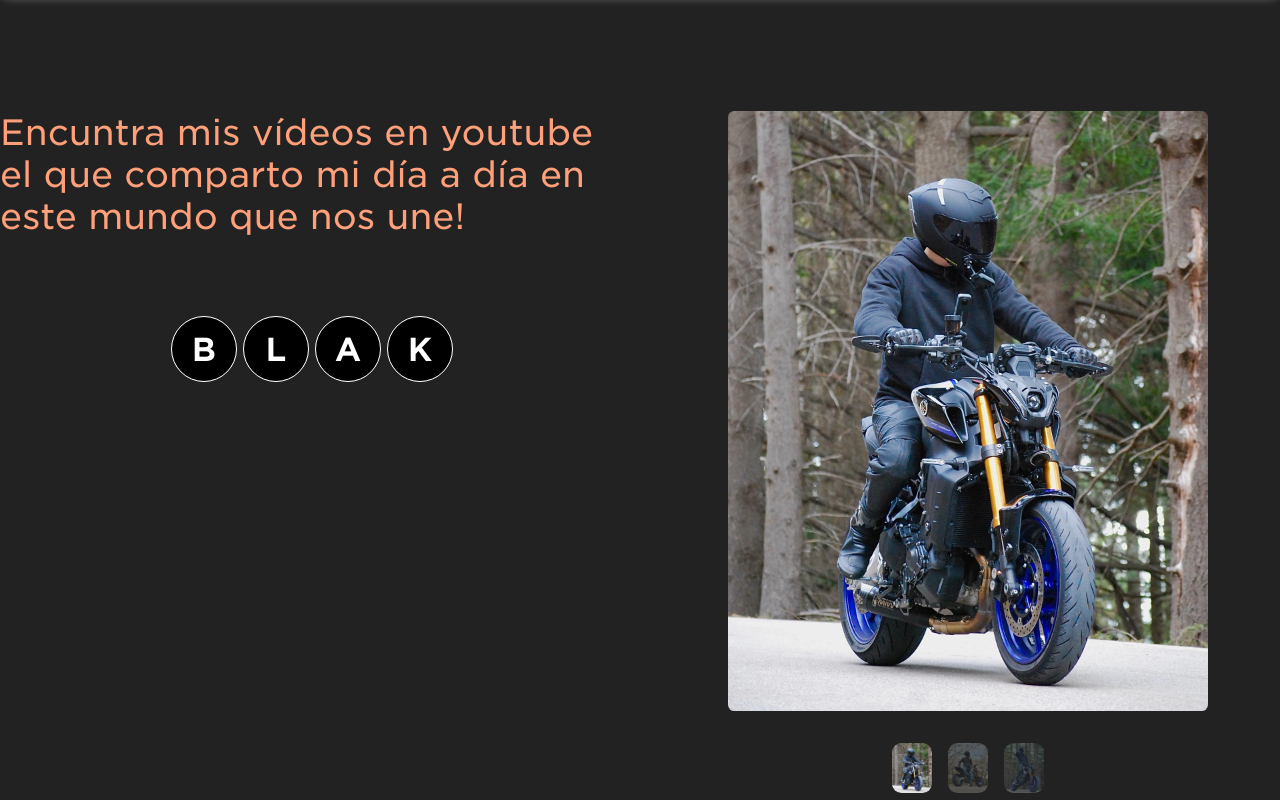
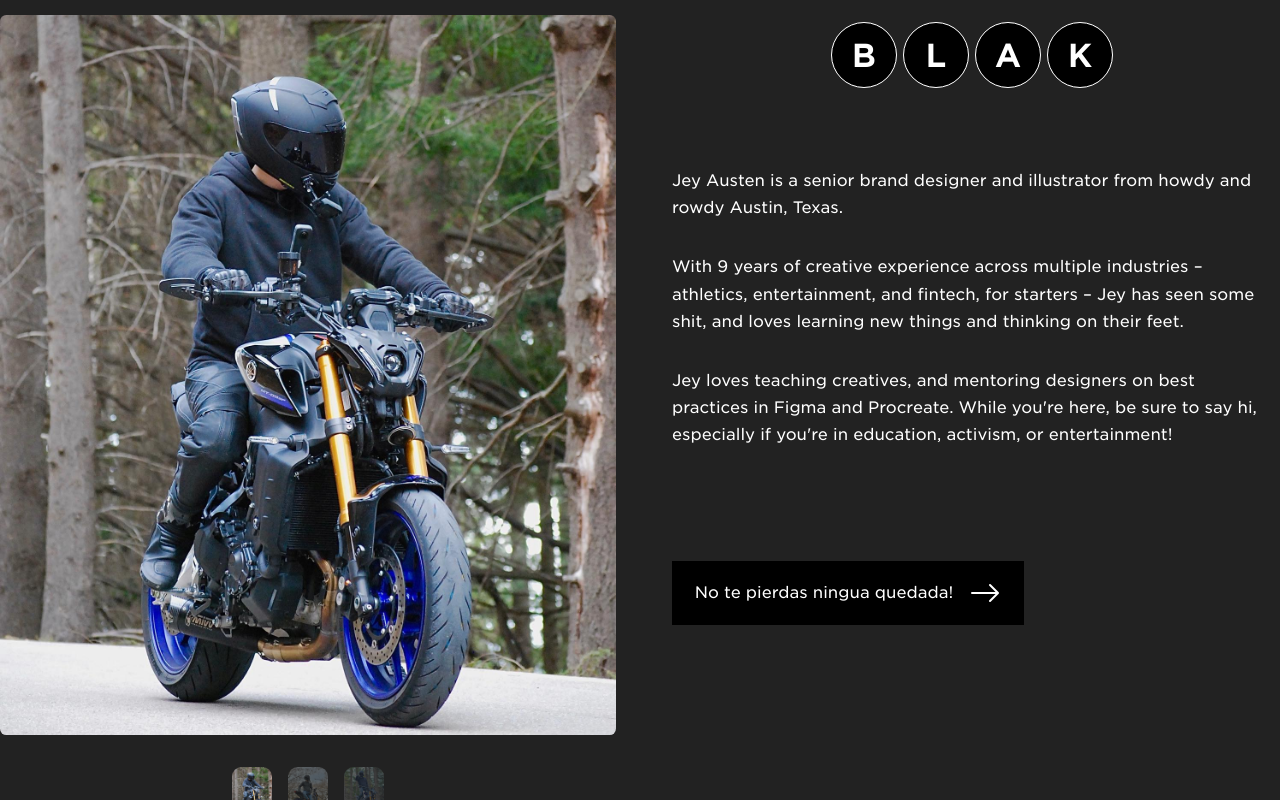
Before and after one commit to JoseIu/soyBlak, a plain HTML site: page index.html in a window 1280 px wide. Shown: the part 74-874 px from the top of the page. Drawn offline with Linux system fonts and the light colour scheme.

Commit message:
changing home desing

```diff
--- a/css/styles.css
+++ b/css/styles.css
@@ -23,11 +23,9 @@ body {
   margin-right: auto;
 }
 .header {
-  border-radius: 0.6em;
+  border-radius: 0 0 0.6em 0.6em;
   padding: 1em;
-  margin-top: 1em;
   margin-bottom: 2em;
-  /* background-color: aquamarine; */
   box-shadow: var(--shadow-sm);
   margin-left: auto;
   margin-right: auto;
@@ -48,34 +46,32 @@ body {
   display: flex;
   gap: 2em;
 }
+.nav__li {
+  transition: 0.4s;
+}
+.nav__li:hover {
+  transform: scale(1.2);
+}
 .social {
   width: 1.3em;
 }
 .home {
-  padding-top: 3em;
   display: grid;
   grid-template-columns: repeat(1, 1fr);
   gap: 3em;
-
   margin-bottom: 4em;
 }
 @media screen and (min-width: 59.375rem) {
   .home {
     display: grid;
     grid-template-columns: repeat(2, 1fr);
-    gap: 2em;
-    padding-top: 5em;
   }
 }
 .home__description {
   display: flex;
   flex-direction: column;
   gap: 5em;
-}
-.home__title,
-.home__subtitle {
-  color: lightsalmon;
-  font-size: 2.2em;
+  padding: 0.5em;
 }
 .home__name {
   display: flex;
@@ -95,10 +91,26 @@ body {
   align-items: center;
   font-weight: bolder;
 }
+.home__content {
+  margin-bottom: 2em;
+  line-height: 1.7em;
+}
+.home__buttom {
+  background-color: #000;
+  padding: 1em;
+  width: 22em;
+
+  display: flex;
+  justify-content: center;
+  align-items: center;
+  column-gap: 1em;
+}
+.home__buttom-arrow {
+  width: 2em;
+}
 .home__images {
   display: flex;
   flex-direction: column;
-  align-items: center;
   row-gap: 2em;
 }
 .home__image {
@@ -107,7 +119,7 @@ body {
 }
 @media screen and (min-width: 59.375rem) {
   .home__image {
-    width: 30em;
+    width: 45em;
   }
 }
 .home__thumbs {
@@ -193,6 +205,7 @@ body {
   text-align: center;
   width: 10em;
   border-radius: 0.5em;
+  transition: 0.3s;
 }
 .card__button:hover {
   transform: scale(1.1);
--- a/index.html
+++ b/index.html
@@ -51,21 +51,6 @@
     </header>
     <main>
       <section class="home wrapper">
-        <div class="home__description">
-          <div>
-            <h2 class="home__subtitle">
-              Encuntra mis vídeos en youtube el que comparto mi día a día en este mundo que nos une!
-            </h2>
-          </div>
-          <div class="home__name">
-            <div class="home__letter">B</div>
-            <div class="home__letter">L</div>
-            <div class="home__letter">A</div>
-            <div class="home__letter">K</div>
-          </div>
-
-          <!-- <video src="asstes/videos/black.mp4"></video> -->
-        </div>
         <div class="home__images">
           <div>
             <img src="asstes/images/blak_4.jpg" alt="soy blak" class="home__image" />
@@ -82,6 +67,43 @@
               <img class="home__thumb" src="asstes/images/blak_thumb.jpg" alt="" />
             </li>
           </ul>
+        </div>
+        <div class="home__description">
+          <div class="home__name">
+            <div class="home__letter">B</div>
+            <div class="home__letter">L</div>
+            <div class="home__letter">A</div>
+            <div class="home__letter">K</div>
+          </div>
+          <div>
+            <p class="home__content">
+              Jey Austen is a senior brand designer and illustrator from howdy and rowdy Austin, Texas.
+            </p>
+            <p class="home__content">
+              With 9 years of creative experience across multiple industries – athletics, entertainment, and
+              fintech, for starters – Jey has seen some shit, and loves learning new things and thinking on their
+              feet.
+            </p>
+            <p class="home__content">
+              Jey loves teaching creatives, and mentoring designers on best practices in Figma and Procreate. While
+              you're here, be sure to say hi, especially if you're in education, activism, or entertainment!
+            </p>
+          </div>
+          <a class="home__buttom" href=""
+            >No te pierdas ningua quedada!<svg
+              xmlns="http://www.w3.org/2000/svg"
+              fill="currentColor"
+              class="home__buttom-arrow"
+              viewBox="0 0 16 16"
+            >
+              <path
+                fill-rule="evenodd"
+                d="M1 8a.5.5 0 0 1 .5-.5h11.793l-3.147-3.146a.5.5 0 0 1 .708-.708l4 4a.5.5 0 0 1 0 .708l-4 4a.5.5 0 0 1-.708-.708L13.293 8.5H1.5A.5.5 0 0 1 1 8z"
+              />
+            </svg>
+          </a>
+
+          <!-- <video src="asstes/videos/black.mp4"></video> -->
         </div>
       </section>
       <section class="products wrapper">
```
